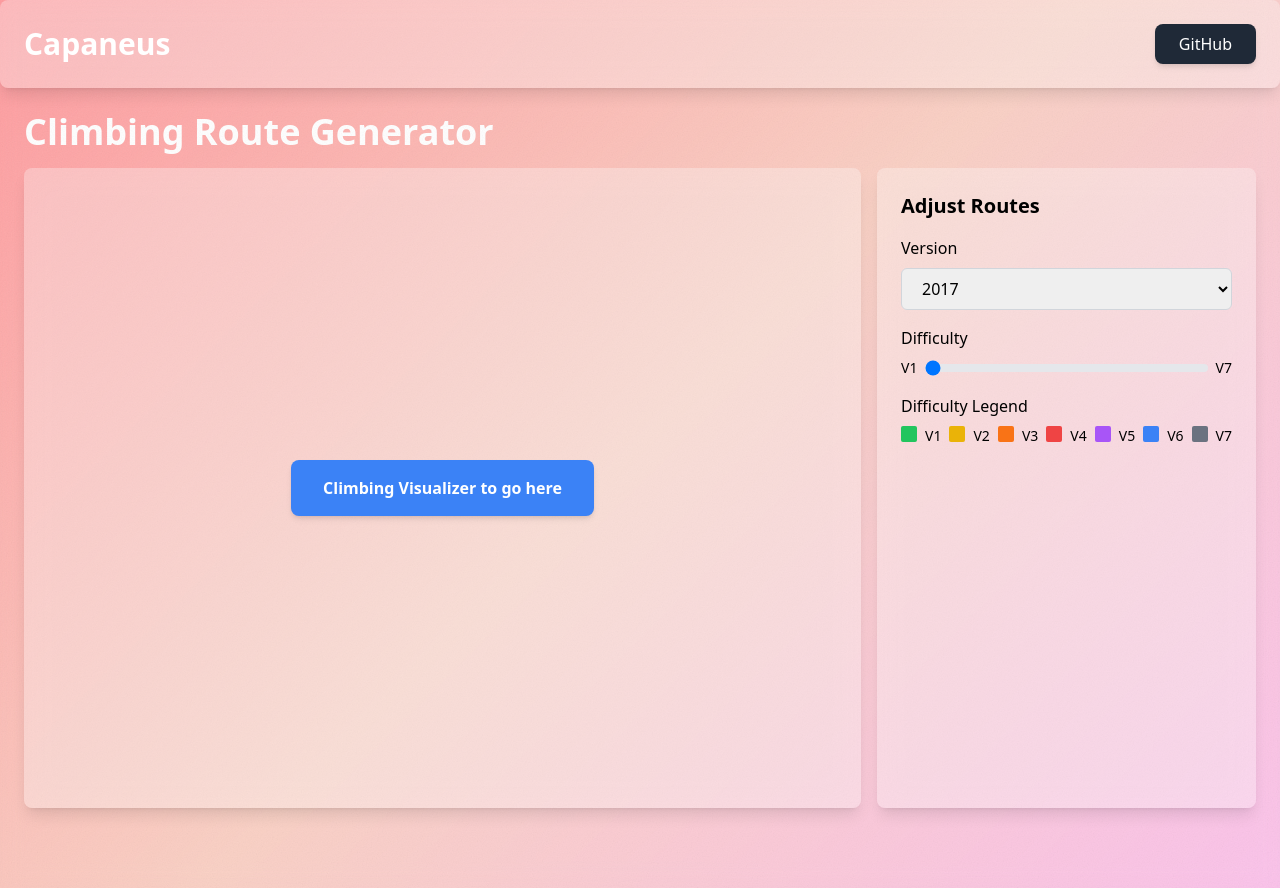
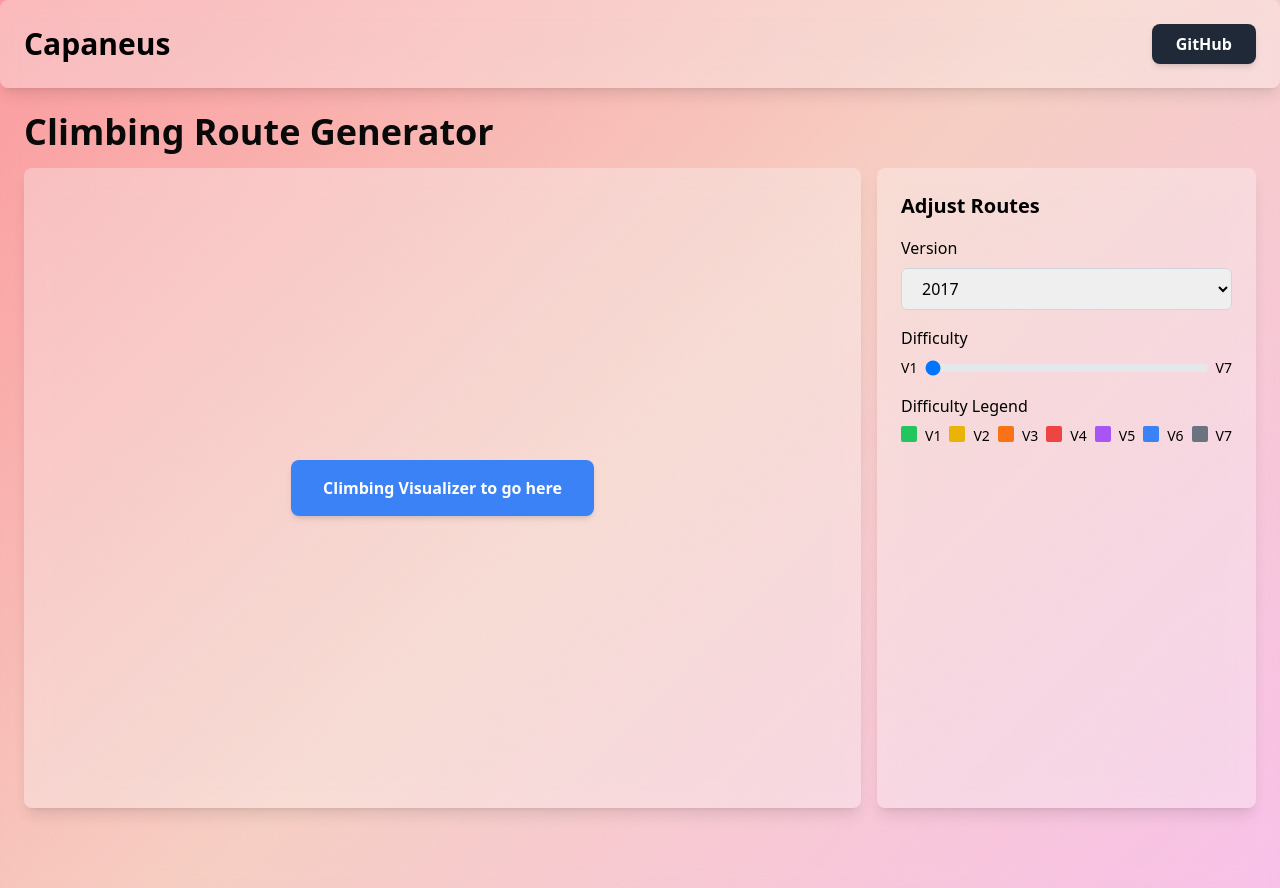
Before and after one commit to averyiorio/capaneus, a React (Vite) app in the folder frontend/capaneus/: page / in a window 1280 px wide. Built offline with nearby package versions, Linux system fonts and the light colour scheme.

Commit message:
Styling tweaks

```diff
--- a/frontend/capaneus/src/App.tsx
+++ b/frontend/capaneus/src/App.tsx
@@ -10,7 +10,7 @@ function App() {
     <>
       <Navbar />
       <main className="container mx-auto p-6 h-[100vh]">
-        <h1 className="text-4xl font-bold mb-4 text-white">Climbing Route Generator</h1>
+        <h1 className="text-4xl font-bold mb-4 text-black">Climbing Route Generator</h1>
         <div className='flex gap-4' >
         <div className="flex bg-white bg-opacity-30 justify-center items-center backdrop-filter backdrop-blur-lg rounded-lg shadow-lg p-6 w-[80rem] h-[40rem]">
           <button
--- a/frontend/capaneus/src/components/Navbar.tsx
+++ b/frontend/capaneus/src/components/Navbar.tsx
@@ -3,12 +3,12 @@ import React from 'react';
 const Navbar: React.FC = () => {
   return (
     <nav className="flex items-center justify-between p-6 bg-white bg-opacity-30 backdrop-filter backdrop-blur-lg rounded-lg shadow-lg">
-      <div className="text-3xl font-semibold text-white">Capaneus</div>
+      <div className="text-3xl font-semibold text-black">Capaneus</div>
       <a
         href="https://github.com/averyiorio/capaneus"
         target="_blank"
         rel="noopener noreferrer"
-        className="px-6 py-2 text-white bg-gray-800 rounded-lg shadow-md hover:bg-gray-700 focus:outline-none focus:ring-2 focus:ring-gray-600 focus:ring-opacity-50"
+        className="font-semibold px-6 py-2 text-white bg-gray-800 rounded-lg shadow-md hover:bg-gray-700 focus:outline-none focus:ring-2 focus:ring-gray-600 focus:ring-opacity-50"
       >
         GitHub
       </a>
--- a/frontend/capaneus/src/components/VerticalEditMenu.tsx
+++ b/frontend/capaneus/src/components/VerticalEditMenu.tsx
@@ -11,7 +11,8 @@ const VerticalEditMenu: React.FC = () => {
           <label className="block text-md font-medium mb-2">Version</label>
           <select className="w-full px-4 py-2 rounded-md border border-gray-300 focus:outline-none focus:ring-2 focus:ring-blue-500">
             <option value="2017">2017</option>
-            {/* Add more version options */}
+            <option value="2017">2019</option>
+            <option value="2017">2024</option>
           </select>
         </div>
         <div>
```
